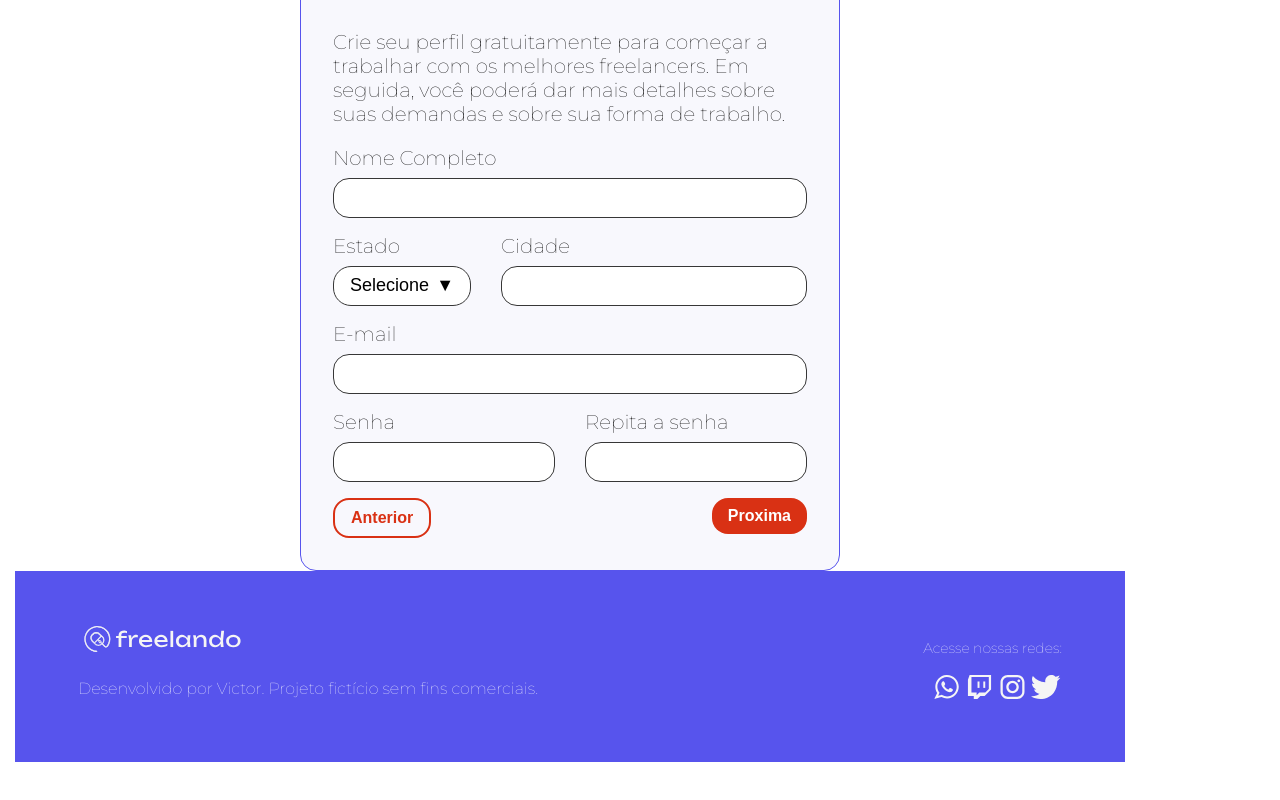
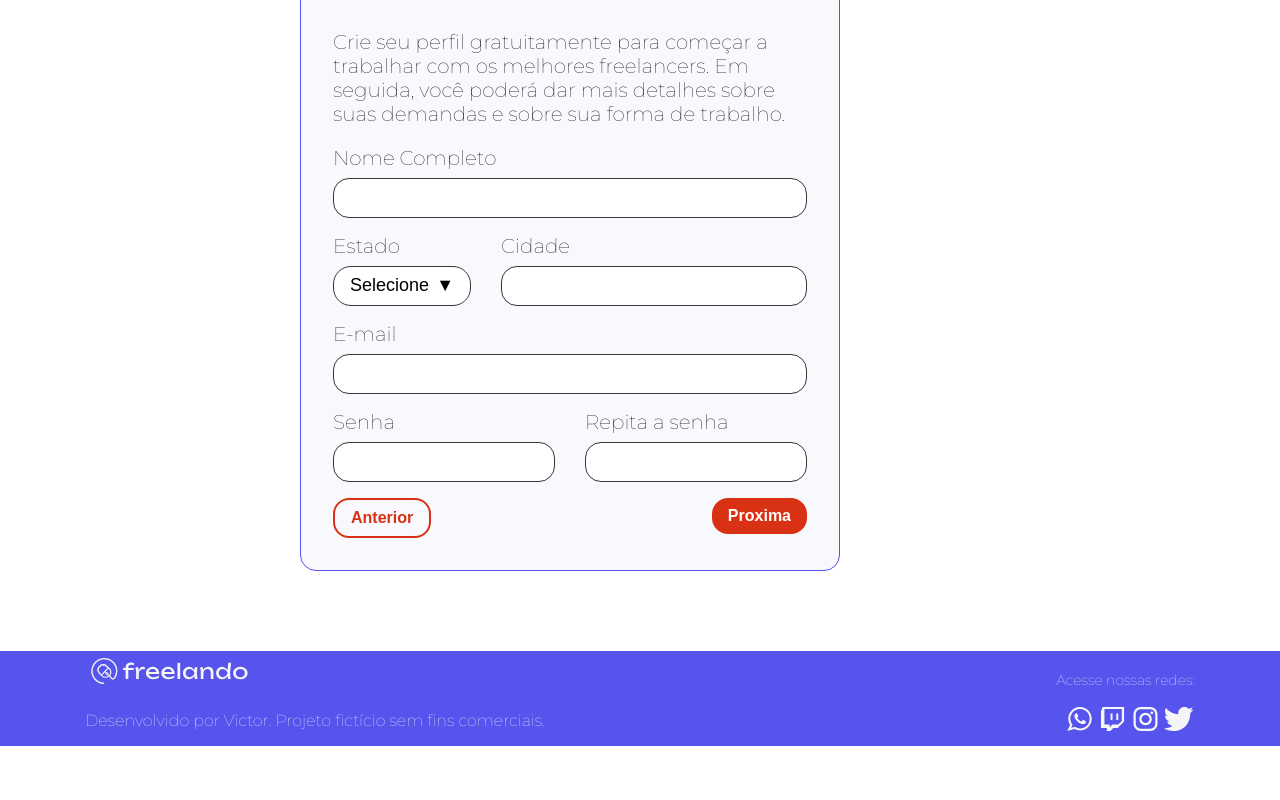
Before and after one commit to VictorCarvalho00/freelando, a React (Create React App) app: page / in a window 1280 px wide. Shown: the part 246-1046 px from the top of the page. After the commit the page ends 992 px from the top, so only its background shows below. Built offline with nearby package versions, Linux system fonts and the light colour scheme.

Commit message:
Arrumando rodape

```diff
--- a/src/App.js
+++ b/src/App.js
@@ -117,7 +117,8 @@ function App() {
             </Card>
           </Col>
         </Row>
-        <Rodape>
+      </Container>
+      <Rodape>
           <Container>
             <Row align='center'>
               <Col>
@@ -152,7 +153,6 @@ function App() {
             </Row>
           </Container>
         </Rodape>
-      </Container>
     </ProvedorTema>
   );
 }
--- a/src/componentes/ListaSuspensa/ListaSuspensa.jsx
+++ b/src/componentes/ListaSuspensa/ListaSuspensa.jsx
@@ -118,7 +118,6 @@ export const ListaSuspensa = ({ titulo, opcoes }) => {
                 estaAberta={estaAberta}
                 onClick={() => alternarVisibilidade(!estaAberta)}
                 onKeyDown={manipularTeclaDoTeclado}
-
             >
                 <div>
                     {opcaoSelecionada ? opcaoSelecionada.text : 'Selecione'}
--- a/src/componentes/Rodape/Rodape.jsx
+++ b/src/componentes/Rodape/Rodape.jsx
@@ -2,6 +2,6 @@ import styled from "@emotion/styled";
 
 export const Rodape = styled.footer`
     background: ${props => props.theme.cores.primarias.a};
-    padding: ${props => props.theme.espacamentos.xl};
+    padding: ${props => props.theme.espacamentos.m};
     color: ${props => props.theme.cores.branco};
 `
```
